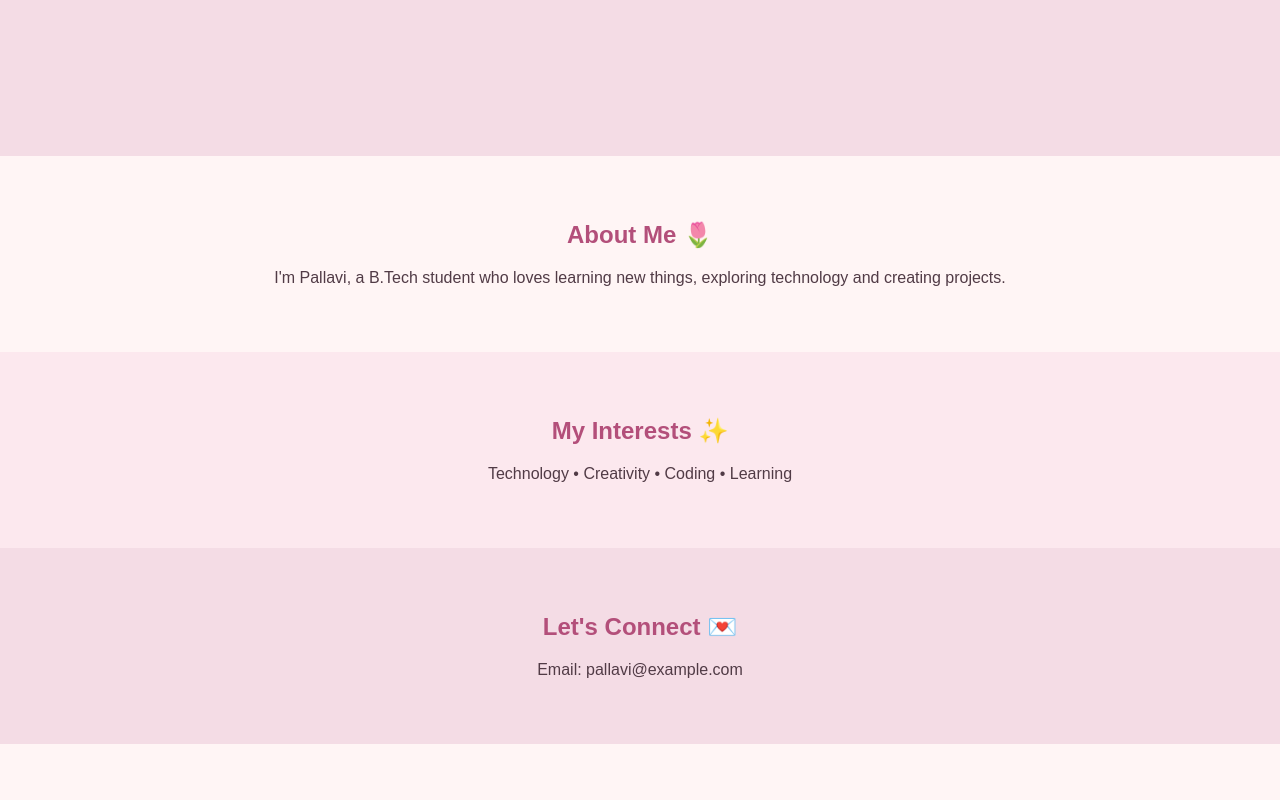
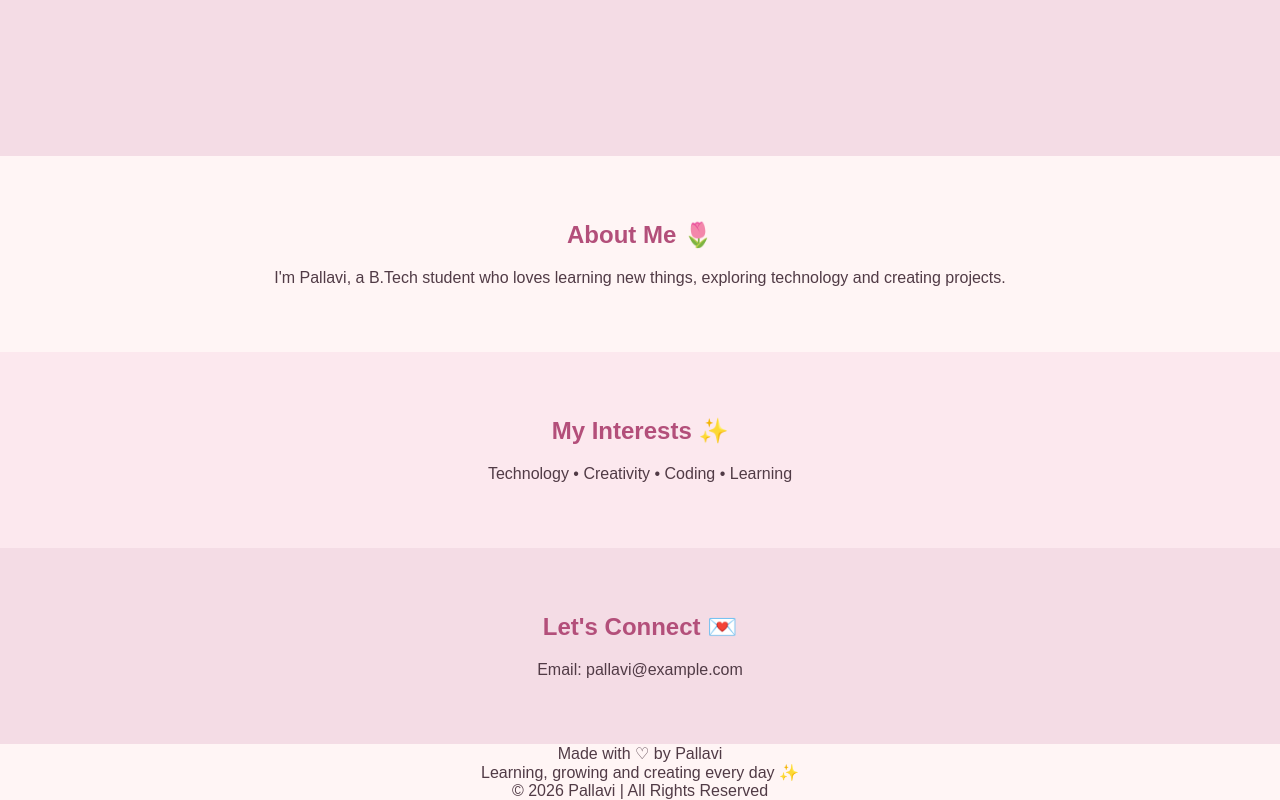
Before and after one commit to pallavi20-codes/GitHub-practical-test, a plain HTML site: page index.html in a window 1280 px wide. Shown: the part 528-1328 px from the top of the page. Before the commit the page ends 1272 px from the top, so only its background shows below. Drawn offline with Linux system fonts and the light colour scheme.

Commit message:
Added footer to portfolio

```diff
--- a/index.html
+++ b/index.html
@@ -43,4 +43,10 @@
         <p>Email: pallavi@example.com</p>
     </section>
 </body>
+<footer>
+    <p>Made with ♡ by Pallavi</p>
+    <p>Learning, growing and creating every day ✨</p>
+    <p>&copy; 2026 Pallavi | All Rights Reserved</p>
+</footer>
+</body>
 </html>
```
